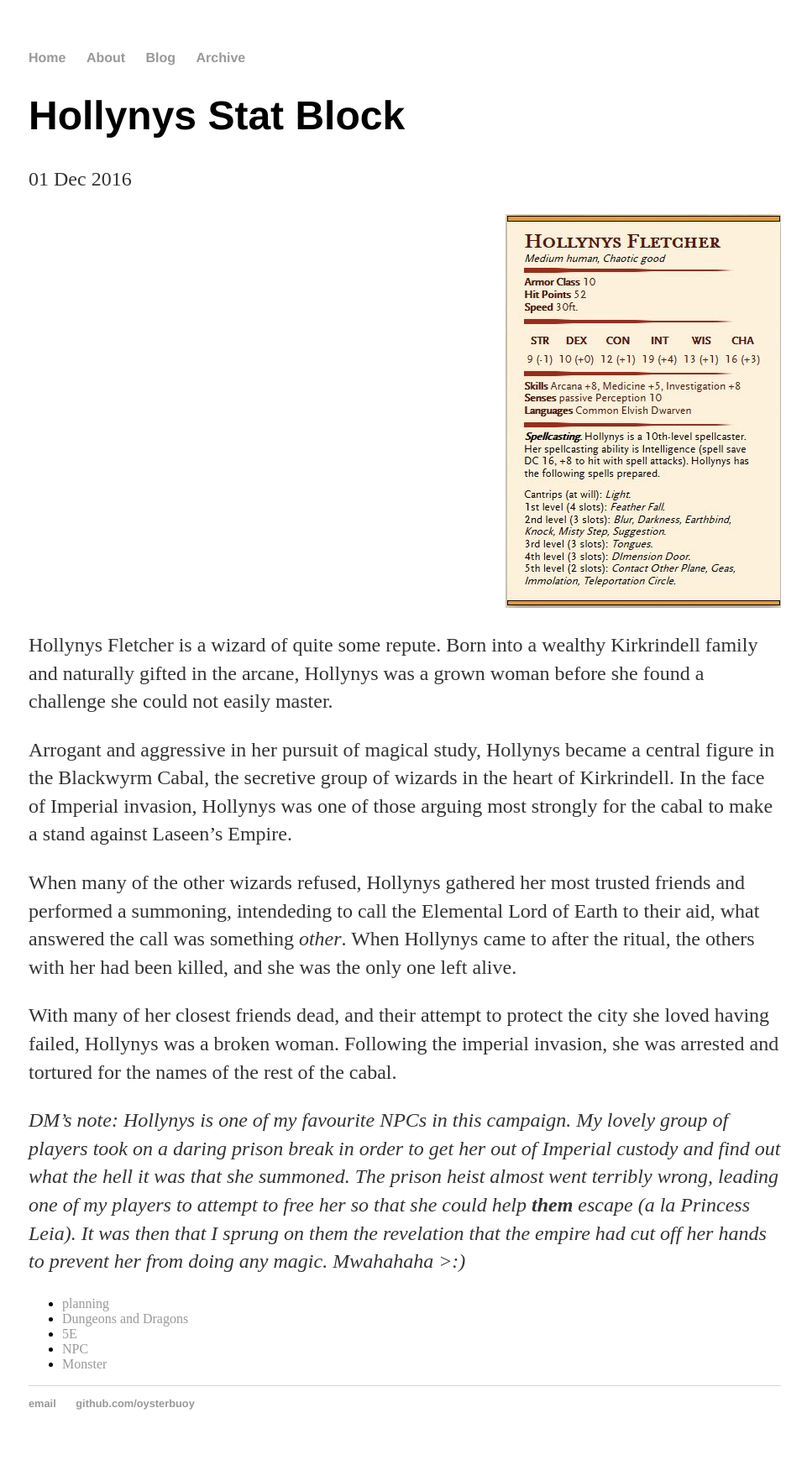
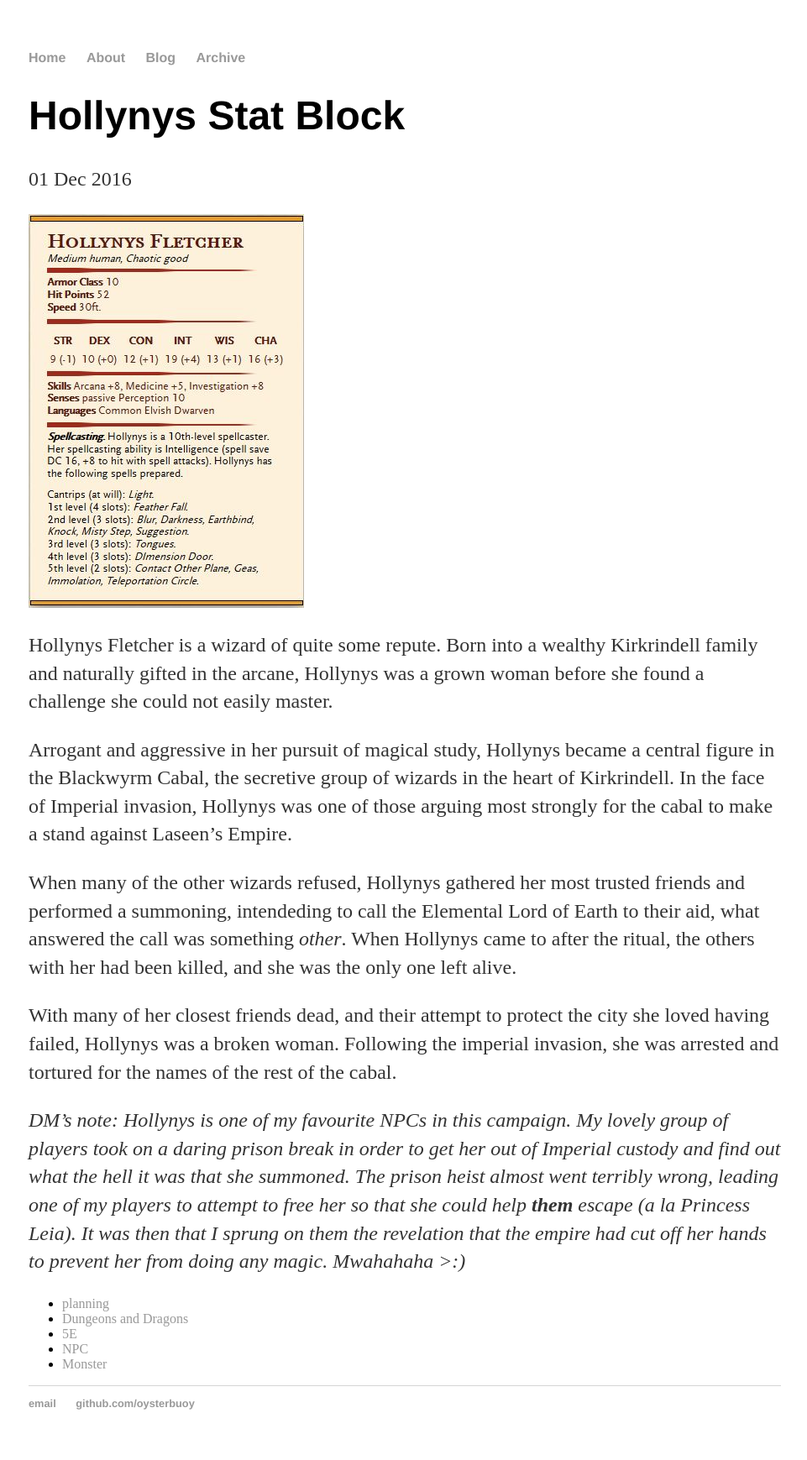
Before and after one commit to OysterBuoy/OysterBuoy.github.io, a Jekyll site: the page built from _posts/2016-12-1-Hollynys-stats.md, in a window 1280 px wide. Shown: the whole page at 84% size, without its empty margins (158-1119 px from the left). Built offline with Jekyll 4.4.1, drawn with Linux system fonts in a browser that asks for light colours.

Commit message:
Update 2016-12-1-Hollynys-stats.md

```diff
--- a/_posts/2016-12-1-Hollynys-stats.md
+++ b/_posts/2016-12-1-Hollynys-stats.md
@@ -4,7 +4,7 @@ title: Hollynys Stat Block
 tags: [planning, Dungeons and Dragons, 5E, NPC, Monster]
 categories: [Trial by Incarceration, Fifth Edition]
 ---
-<div align="right">
+<div style="align:right, position:absolute">
 <img src="https://oysterbuoy.github.io/assets/Hollynys-Fletcher.JPG" alt="Hollynys stat block">
 </div>
 Hollynys Fletcher is a wizard of quite some repute. Born into a wealthy Kirkrindell family and naturally gifted in the arcane, Hollynys was a grown woman before she found a challenge she could not easily master.
```
